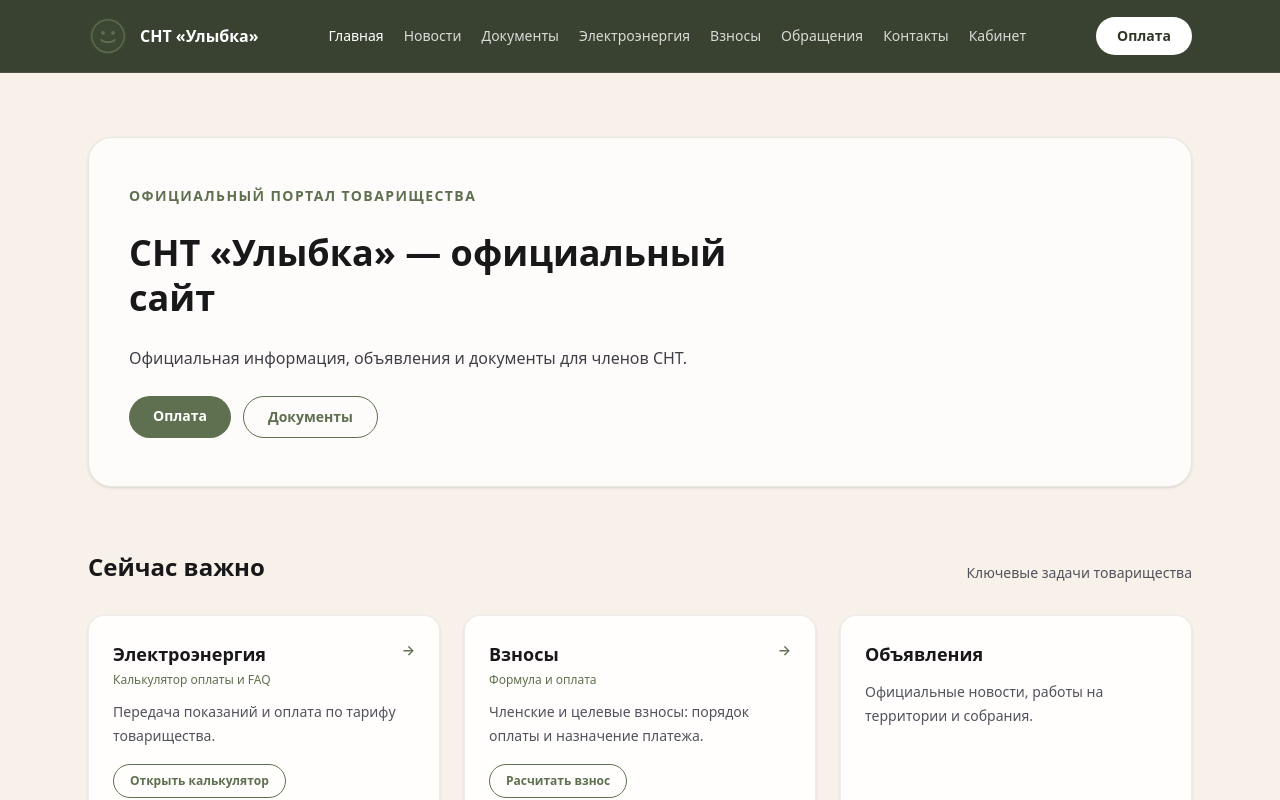
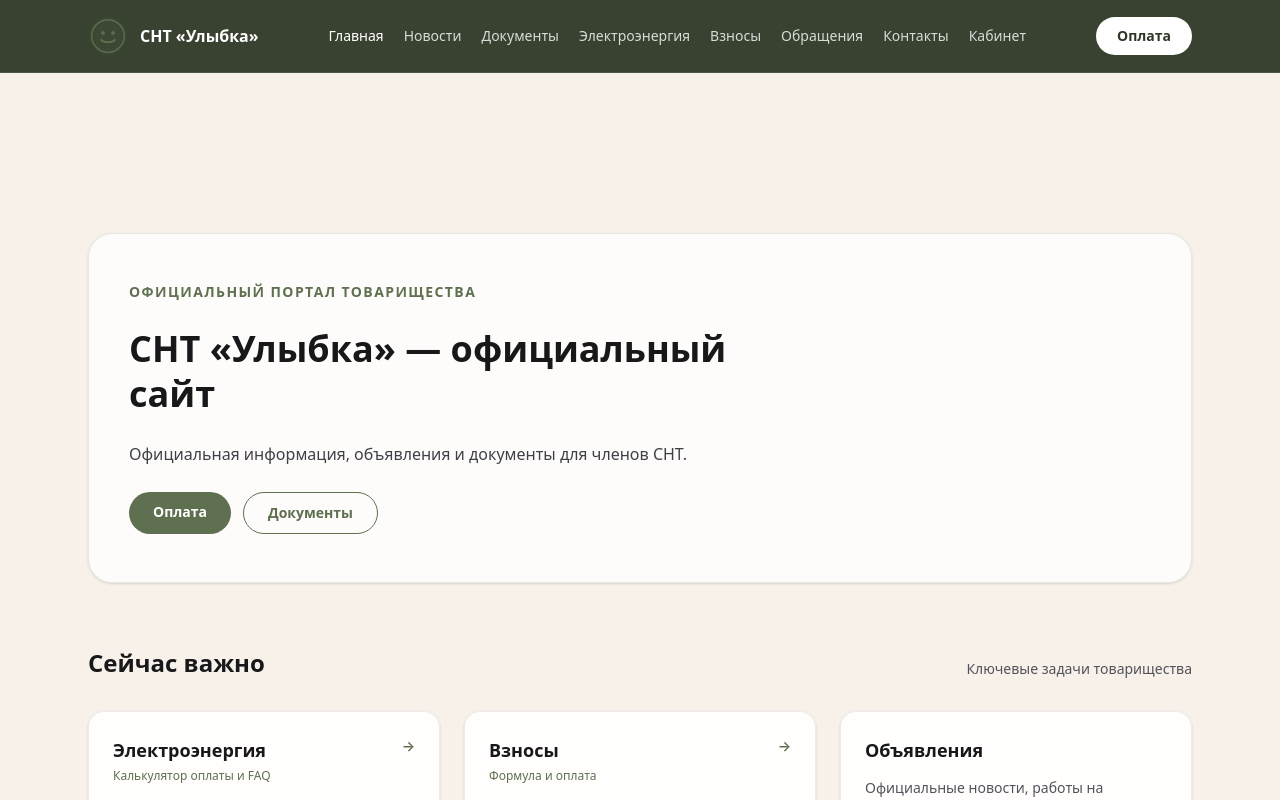
Before and after one commit to SmokyRM/snt-ulybka, a Next.js app: page / in a window 1280 px wide. Shown: the top 800 px of the page. Built offline with nearby package versions, Linux system fonts and the light colour scheme.

Commit message:
Global header improvements

```diff
--- a/app/layout.tsx
+++ b/app/layout.tsx
@@ -1,5 +1,7 @@
 import type { Metadata } from "next";
 import "./globals.css";
+import Header from "@/components/home/Header";
+import Footer from "@/components/home/Footer";
 
 export const metadata: Metadata = {
   title: "СНТ «Улыбка» — официальный сайт",
@@ -22,7 +24,13 @@ export default function RootLayout({
 }>) {
   return (
     <html lang="ru">
-      <body className="antialiased">{children}</body>
+      <body className="antialiased">
+        <div className="min-h-screen bg-[#F8F1E9] text-zinc-900">
+          <Header />
+          <main className="pt-24">{children}</main>
+          <Footer />
+        </div>
+      </body>
     </html>
   );
 }
--- a/app/page.tsx
+++ b/app/page.tsx
@@ -1,7 +1,5 @@
 import Contacts from "@/components/home/Contacts";
 import DocsPreview from "@/components/home/DocsPreview";
-import Footer from "@/components/home/Footer";
-import Header from "@/components/home/Header";
 import Hero from "@/components/home/Hero";
 import Important from "@/components/home/Important";
 import NewsPreview from "@/components/home/NewsPreview";
@@ -10,9 +8,7 @@ import QuickLinks from "@/components/home/QuickLinks";
 
 export default function Home() {
   return (
-    <div className="min-h-screen bg-[#F8F1E9] text-zinc-900">
-      <Header />
-      <main>
+    <>
       <Hero />
       <Important />
       <QuickLinks />
@@ -20,8 +16,6 @@ export default function Home() {
       <NewsPreview />
       <DocsPreview />
       <Contacts />
-      </main>
-      <Footer />
-    </div>
+    </>
   );
 }
```
Lines whose indentation alone changed are shown as unchanged.
